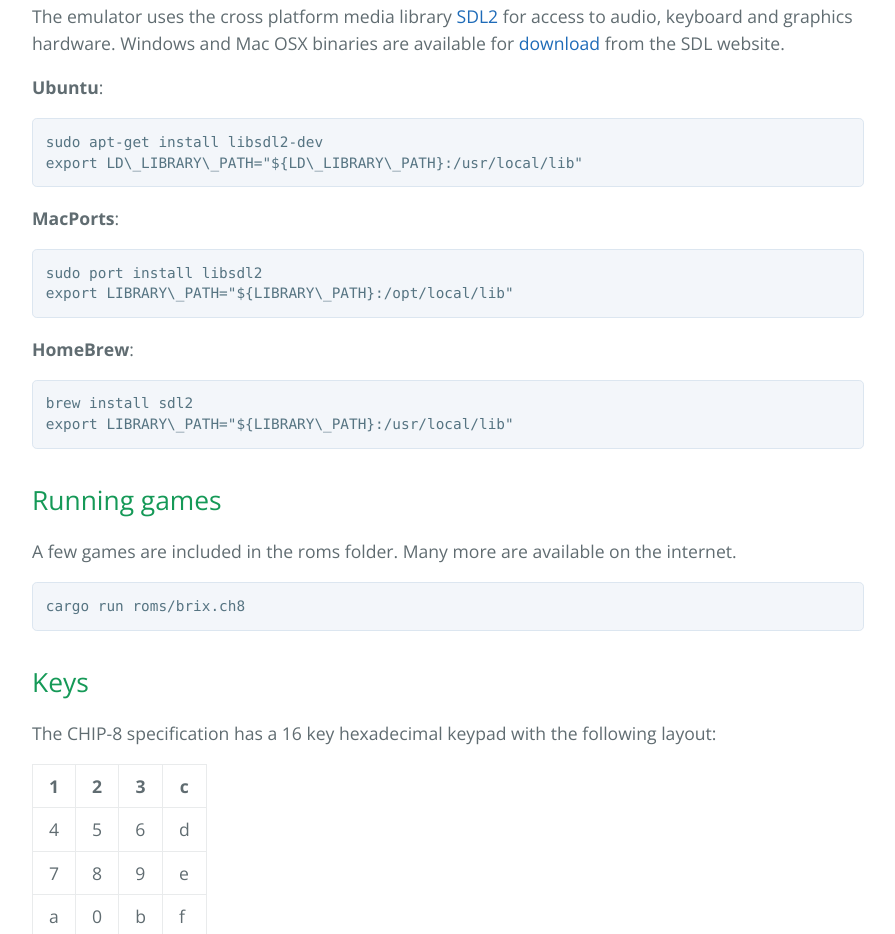
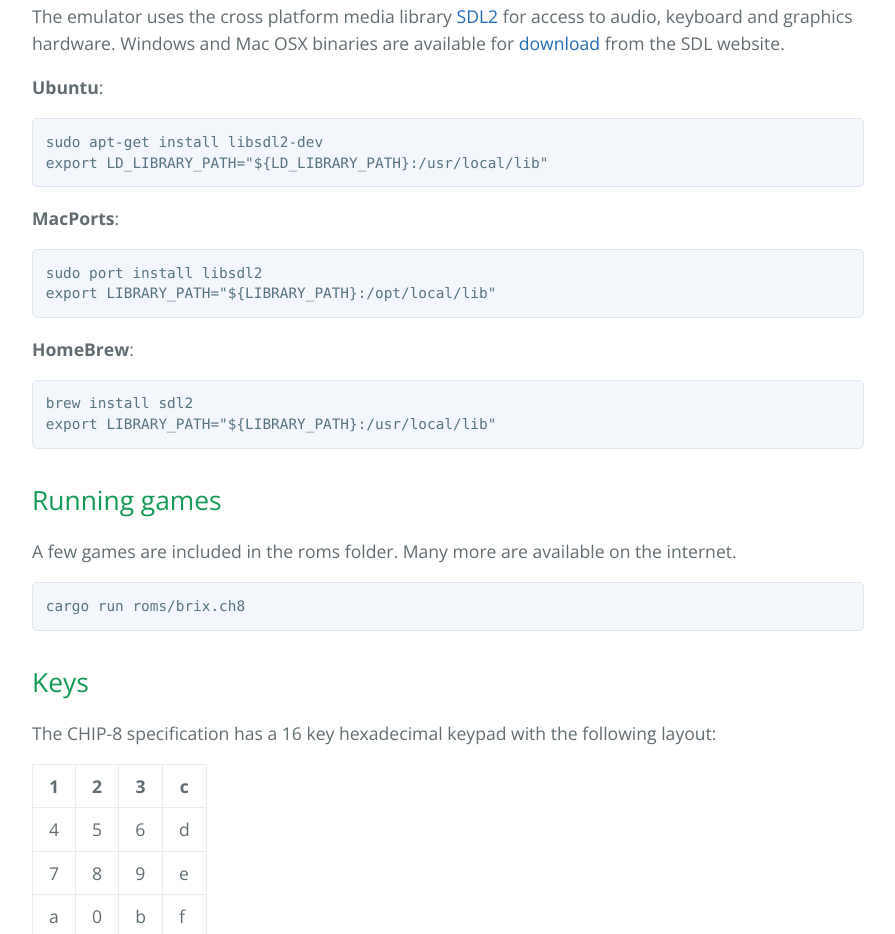
Before and after one commit to machinetech/chip8, a plain HTML site: page index.html in a window 1280 px wide. Shown: the part 2706-3640 px from the top of the page, without its empty margins (192-1087 px from the left). Drawn offline with nearby package versions, Linux system fonts and the light colour scheme.

```diff
--- a/index.html
+++ b/index.html
@@ -63,19 +63,19 @@
 <p><strong>Ubuntu</strong>:  </p>
 
 <pre><code>sudo apt-get install libsdl2-dev
-export LD\_LIBRARY\_PATH="${LD\_LIBRARY\_PATH}:/usr/local/lib"
+export LD_LIBRARY_PATH="${LD_LIBRARY_PATH}:/usr/local/lib"
 </code></pre>
 
 <p><strong>MacPorts</strong>:  </p>
 
 <pre><code>sudo port install libsdl2
-export LIBRARY\_PATH="${LIBRARY\_PATH}:/opt/local/lib"
+export LIBRARY_PATH="${LIBRARY_PATH}:/opt/local/lib"
 </code></pre>
 
 <p><strong>HomeBrew</strong>:  </p>
 
 <pre><code>brew install sdl2
-export LIBRARY\_PATH="${LIBRARY\_PATH}:/usr/local/lib"
+export LIBRARY_PATH="${LIBRARY_PATH}:/usr/local/lib"
 </code></pre>
 
 <h2>
```
Also changed, not shown: params.json (+1 -1 lines).
